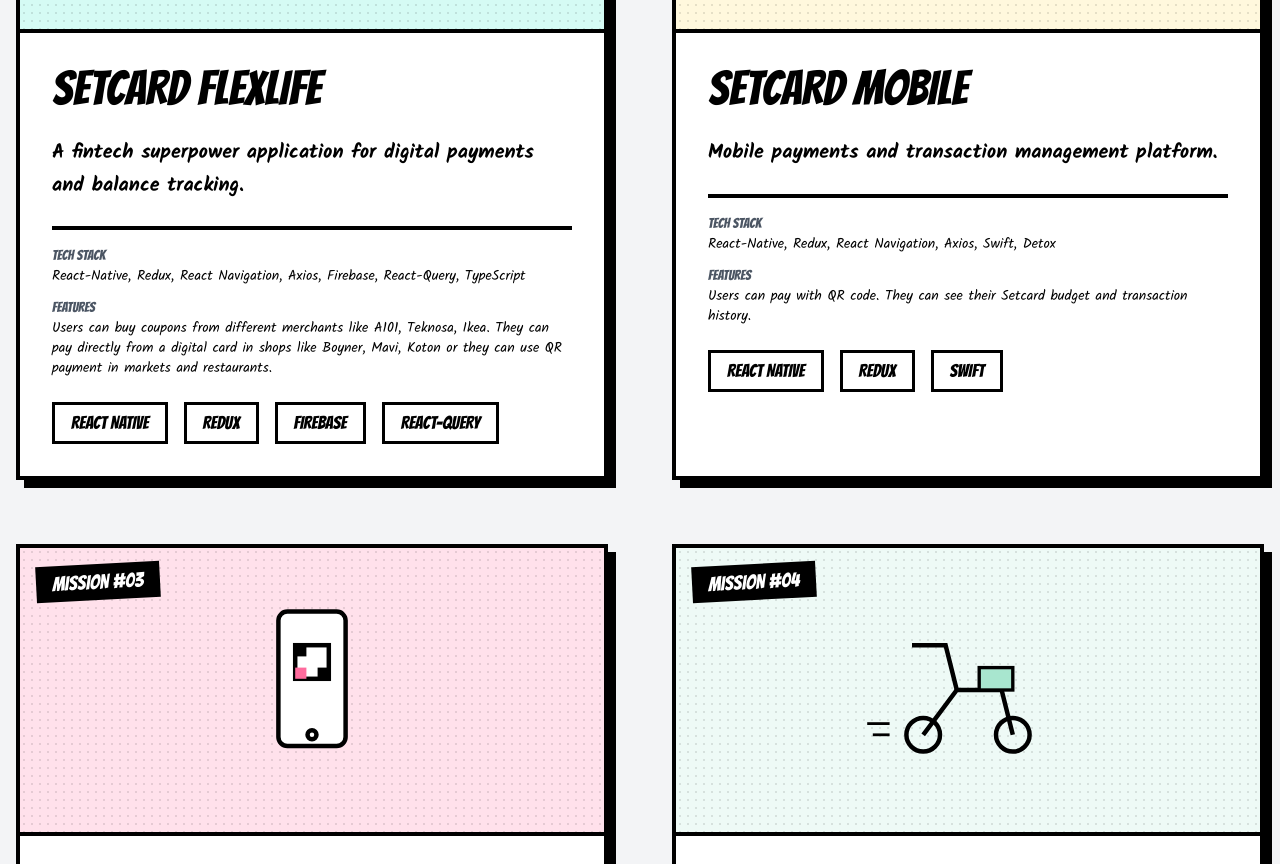
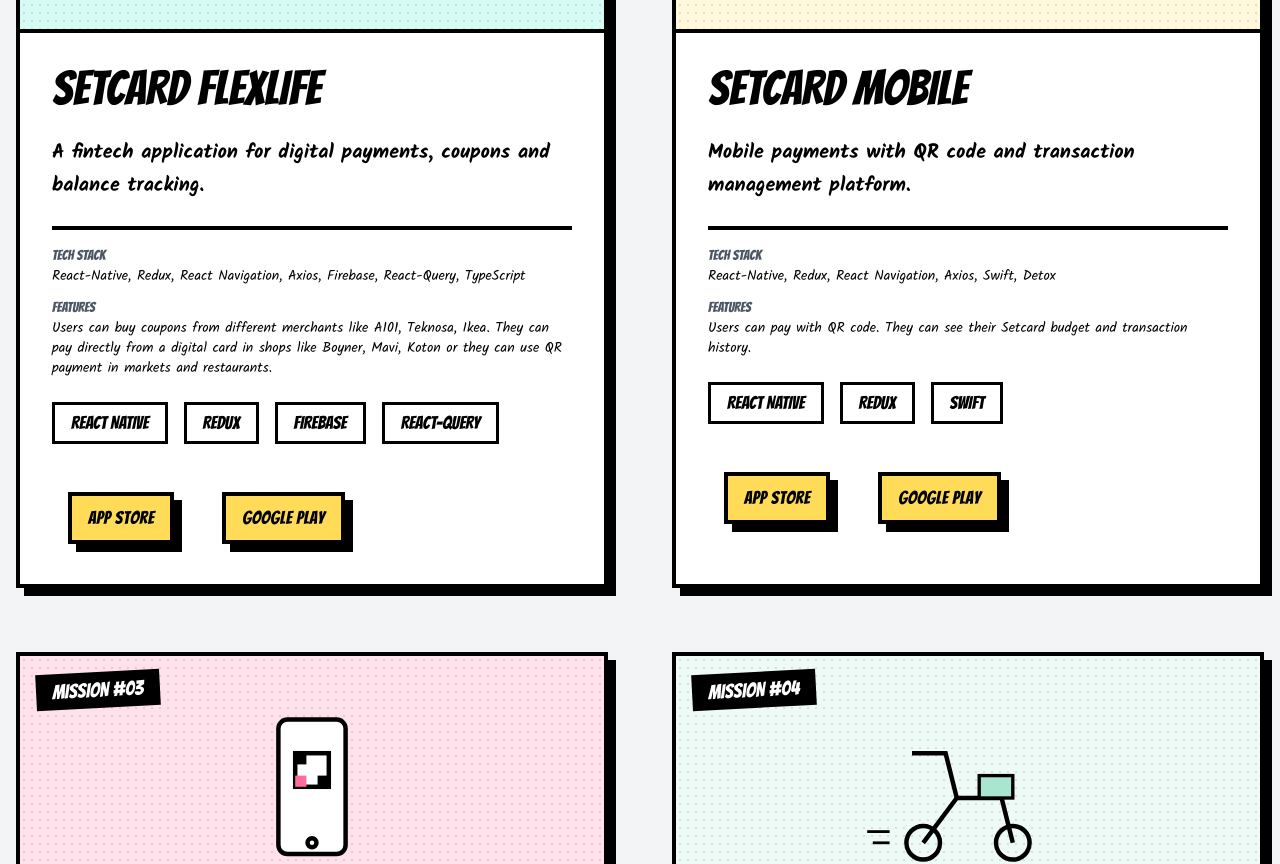
Before and after one commit to salik-a/new-portfolio, a React (Vite) app: page / in a window 1280 px wide. Shown: the part 3721-4585 px from the top of the page. Built offline with nearby package versions, Linux system fonts and the light colour scheme.

Commit message:
appStore and playStore links added to missions

```diff
--- a/App.tsx
+++ b/App.tsx
@@ -78,9 +78,11 @@
             </h3>
 
             <p className="text-xl font-hand font-bold leading-relaxed">
-              <span className="bg-accent px-2">I'm a passionate mobile developer</span> with a knack for clean code and
-              intuitive user interfaces. I don't just write code; I create seamless experiences.
-
+              <span className="bg-accent px-2">
+                I'm a passionate mobile developer
+              </span>{" "}
+              with a knack for clean code and intuitive user interfaces. I don't
+              just write code; I create seamless experiences.
             </p>
             <p className="text-xl font-hand font-bold leading-relaxed">
               Currently deploying code at{" "}
@@ -432,6 +434,29 @@
                       </span>
                     ))}
                   </div>
+
+                  <div className="flex gap-4 pt-4">
+                    <a
+                      href={project.appStore}
+                      target="_blank"
+                      rel="noopener noreferrer"
+                      className="px-4 py-2  font-comic text-lg  transition-colors"
+                    >
+                      <ComicButton variant="accent" size="sm">
+                        App Store
+                      </ComicButton>
+                    </a>
+                    <a
+                      href={project.playStore}
+                      target="_blank"
+                      rel="noopener noreferrer"
+                      className="px-4 py-2 font-comic text-lg  transition-colors"
+                    >
+                      <ComicButton variant="accent" size="sm">
+                        Google Play
+                      </ComicButton>
+                    </a>
+                  </div>
                 </div>
               </div>
             ))}
@@ -473,7 +498,6 @@
               >
                 EMAIL ME
               </ComicButton>
-
             </div>
 
             <div className="flex justify-center gap-8">
--- a/constants.tsx
+++ b/constants.tsx
@@ -15,27 +15,27 @@
     id: 'p1',
     missionNumber: 'MISSION #01',
     title: 'SETCARD FLEXLIFE',
-    description: 'A fintech superpower application for digital payments and balance tracking.',
+    description: 'A fintech application for digital payments, coupons and balance tracking.',
     tags: ['REACT NATIVE', 'REDUX', 'FIREBASE', 'REACT-QUERY'],
     color: '#30e8c9',
     iconType: 'mobile',
     technologies: 'React-Native, Redux, React Navigation, Axios, Firebase, React-Query, TypeScript',
     features: 'Users can buy coupons from different merchants like A101, Teknosa, Ikea. They can pay directly from a digital card in shops like Boyner, Mavi, Koton or they can use QR payment in markets and restaurants.',
-    appStore: '#',
-    playStore: '#',
+    appStore: 'https://apps.apple.com/us/app/setcardflexlife/id1665163090',
+    playStore: 'https://play.google.com/store/apps/details?id=com.setcard.flexlife',
   },
   {
     id: 'p2',
     missionNumber: 'MISSION #02',
     title: 'SETCARD MOBILE',
-    description: 'Mobile payments and transaction management platform.',
+    description: 'Mobile payments with QR code and transaction management platform.',
     tags: ['REACT NATIVE', 'REDUX', 'SWIFT'],
     color: '#ffdb58',
     iconType: 'mobile',
     technologies: 'React-Native, Redux, React Navigation, Axios, Swift, Detox',
     features: 'Users can pay with QR code. They can see their Setcard budget and transaction history.',
-    appStore: '#',
-    playStore: '#',
+    appStore: 'https://apps.apple.com/us/app/setcard-mobil/id882408961',
+    playStore: 'https://play.google.com/store/apps/details?id=com.setcard.nerede',
   },
   {
     id: 'p3',
@@ -47,21 +47,21 @@
     iconType: 'mobile',
     technologies: 'React-Native, Redux, React Navigation, Axios, React-Query, TypeScript, NFC',
     features: 'Users can use their phones as pos device. They can get payment with QR code and Setcard payment card.',
-    appStore: '#',
-    playStore: '#',
+    appStore: 'https://apps.apple.com/tr/app/setpos/id6468772962',
+    playStore: 'https://play.google.com/store/apps/details?id=com.setcard.mobilpos',
   },
   {
     id: 'p4',
     missionNumber: 'MISSION #04',
     title: 'MUNI MOBILE APP',
-    description: 'Expense management platform with bill scanning and team analytics.',
+    description: 'Expense management platform with bill scanning and expense analytics.',
     tags: ['REACT NATIVE', 'DETOX', 'SWIFT'],
     color: '#a8e6cf',
     iconType: 'delivery',
     technologies: 'React-Native, Redux, React Navigation, Axios, Swift, Detox',
     features: 'Users can manage their expenses, they can scan bills and managers can see the expenses.',
-    appStore: '#',
-    playStore: '#',
+    appStore: 'https://apps.apple.com/us/app/muni-spend-management/id1599044212',
+    playStore: 'https://play.google.com/store/apps/details?id=com.muni.mobile',
   },
   {
     id: 'p5',
@@ -73,7 +73,8 @@
     iconType: 'mobile',
     technologies: 'React-Native, Adapty, Zustand, Firebase, Maps, Figma, Git',
     features: 'Users can search and pick address from map and app calculates the amount of taxi prices.',
-    playStore: '#',
+    appStore: 'https://apps.apple.com/tr/app/taksimmetre/id6739381918?l=tr',
+    playStore: 'https://play.google.com/store/apps/details?id=com.taksimmetre',
   },
   {
     id: 'p6',
@@ -85,7 +86,8 @@
     iconType: 'mobile',
     technologies: 'React-Native, Android Studio, Lottie Animation, Axios, JavaScript',
     features: 'Shows the information of the episodes of the Rick and Morty series by calling the data with Axios from Api.',
-    playStore: '#',
+    appStore: 'https://github.com/salik-a/Rick_Morty_App',
+    playStore: 'https://github.com/salik-a/Rick_Morty_App',
   },
   {
     id: 'p7',
@@ -97,7 +99,7 @@
     iconType: 'mobile',
     technologies: 'React-Native, Android Studio, Lottie Animation, Async Storage',
     features: 'A React-Native ToDoApp using Lottie animation and Async Storage shared on Google Play.',
-    playStore: '#',
+    playStore: 'https://play.google.com/store/apps/details?id=com.salika.todoapp',
   },
 ];
 
```
Lines whose indentation alone changed are shown as unchanged.
